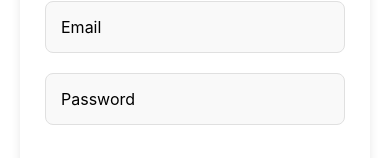
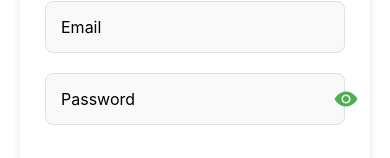
Before and after one commit to chirag127/EcoSnapReactNativeExpo, a React Native app in the folder frontend/: screen / in a window 390 px wide. Shown: the part 307-465 px from the top of the page. Built offline with nearby package versions, Linux system fonts and the light colour scheme.

Commit message:
Add password visibility toggle to AuthScreen for improved user experience

```diff
--- a/frontend/screens/AuthScreen.js
+++ b/frontend/screens/AuthScreen.js
@@ -11,6 +11,7 @@ import {
     Dimensions,
     ActivityIndicator,
 } from "react-native";
+import { Ionicons } from "@expo/vector-icons";
 import { showAlert } from "../utils/alertUtils";
 import { useAuth } from "../context/AuthContext";
 import VerifyEmailScreen from "./VerifyEmailScreen";
@@ -21,6 +22,11 @@ export default function AuthScreen() {
     const [password, setPassword] = useState("");
     const [name, setName] = useState("");
     const [loading, setLoading] = useState(false);
+
+    // Password visibility states
+    const [showPassword, setShowPassword] = useState(false);
+    const [showNewPassword, setShowNewPassword] = useState(false);
+    const [showConfirmPassword, setShowConfirmPassword] = useState(false);
 
     // Password reset states
     const [isPasswordReset, setIsPasswordReset] = useState(false);
@@ -249,20 +255,62 @@ export default function AuthScreen() {
                                         onChangeText={setResetCode}
                                         autoCapitalize="none"
                                     />
+                                    <View style={styles.passwordContainer}>
                                         <TextInput
-                                        style={styles.input}
+                                            style={styles.passwordInput}
                                             placeholder="New Password"
                                             value={newPassword}
                                             onChangeText={setNewPassword}
-                                        secureTextEntry
+                                            secureTextEntry={!showNewPassword}
                                         />
+                                        <TouchableOpacity
+                                            style={styles.eyeButton}
+                                            onPress={() =>
+                                                setShowNewPassword(
+                                                    !showNewPassword
+                                                )
+                                            }
+                                        >
+                                            <Ionicons
+                                                name={
+                                                    showNewPassword
+                                                        ? "eye-off"
+                                                        : "eye"
+                                                }
+                                                size={24}
+                                                color="#4CAF50"
+                                            />
+                                        </TouchableOpacity>
+                                    </View>
+                                    <View style={styles.passwordContainer}>
                                         <TextInput
-                                        style={styles.input}
+                                            style={styles.passwordInput}
                                             placeholder="Confirm New Password"
                                             value={confirmPassword}
                                             onChangeText={setConfirmPassword}
-                                        secureTextEntry
+                                            secureTextEntry={
+                                                !showConfirmPassword
+                                            }
                                         />
+                                        <TouchableOpacity
+                                            style={styles.eyeButton}
+                                            onPress={() =>
+                                                setShowConfirmPassword(
+                                                    !showConfirmPassword
+                                                )
+                                            }
+                                        >
+                                            <Ionicons
+                                                name={
+                                                    showConfirmPassword
+                                                        ? "eye-off"
+                                                        : "eye"
+                                                }
+                                                size={24}
+                                                color="#4CAF50"
+                                            />
+                                        </TouchableOpacity>
+                                    </View>
 
                                     <TouchableOpacity
                                         style={[
@@ -328,13 +376,25 @@ export default function AuthScreen() {
                             autoCapitalize="none"
                         />
 
+                        <View style={styles.passwordContainer}>
                             <TextInput
-                            style={styles.input}
+                                style={styles.passwordInput}
                                 placeholder="Password"
                                 value={password}
                                 onChangeText={setPassword}
-                            secureTextEntry
+                                secureTextEntry={!showPassword}
                             />
+                            <TouchableOpacity
+                                style={styles.eyeButton}
+                                onPress={() => setShowPassword(!showPassword)}
+                            >
+                                <Ionicons
+                                    name={showPassword ? "eye-off" : "eye"}
+                                    size={24}
+                                    color="#4CAF50"
+                                />
+                            </TouchableOpacity>
+                        </View>
 
                         <TouchableOpacity
                             style={[
@@ -442,6 +502,30 @@ const styles = StyleSheet.create({
             outline: "none",
         }),
     },
+    passwordContainer: {
+        flexDirection: "row",
+        borderWidth: 1,
+        borderColor: "#e0e0e0",
+        backgroundColor: "#f9f9f9",
+        borderRadius: 8,
+        marginBottom: 20,
+        alignItems: "center",
+    },
+    passwordInput: {
+        flex: 1,
+        padding: 15,
+        fontSize: 16,
+        backgroundColor: "transparent",
+        ...(isWeb && {
+            outline: "none",
+        }),
+    },
+    eyeButton: {
+        padding: 10,
+        ...(isWeb && {
+            cursor: "pointer",
+        }),
+    },
     button: {
         backgroundColor: "#4CAF50",
         padding: 16,
```
Lines whose indentation alone changed are shown as unchanged.
